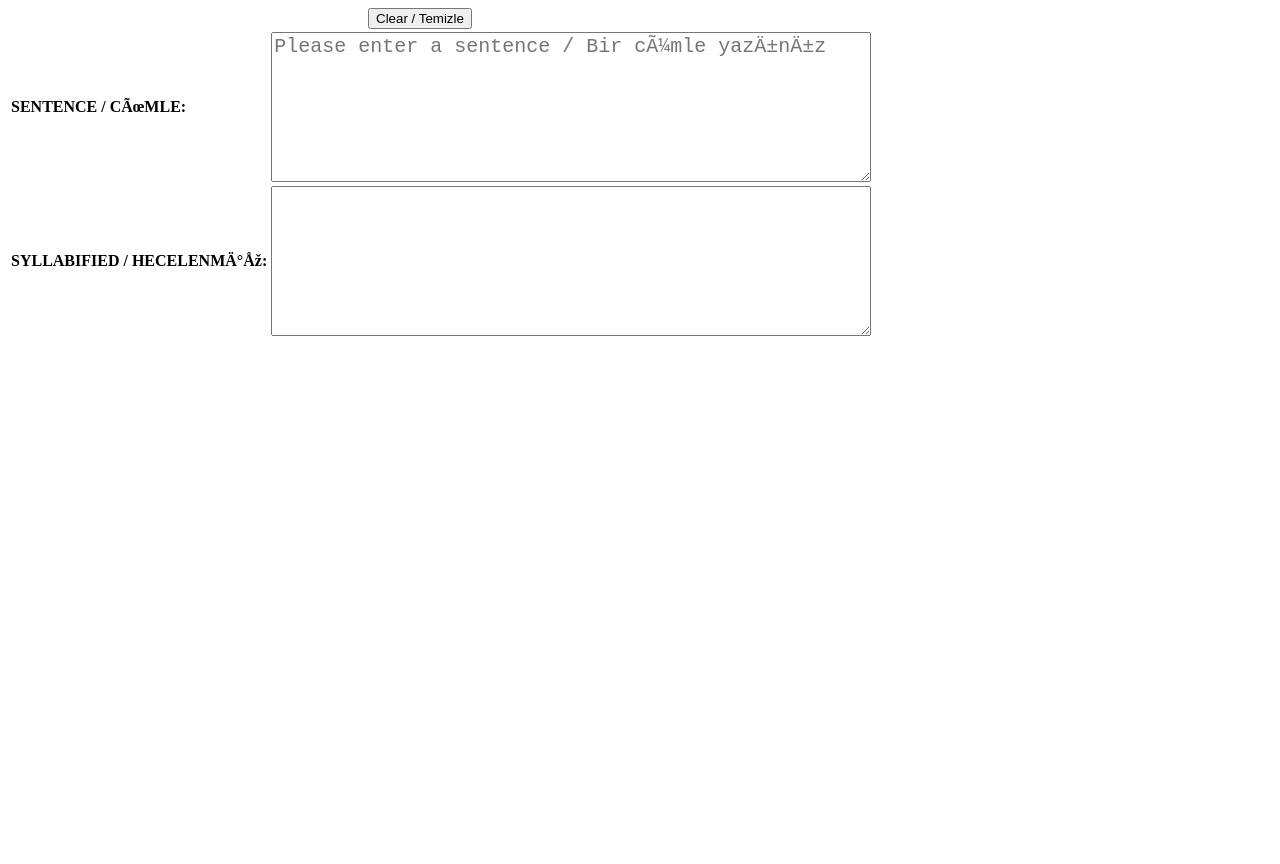
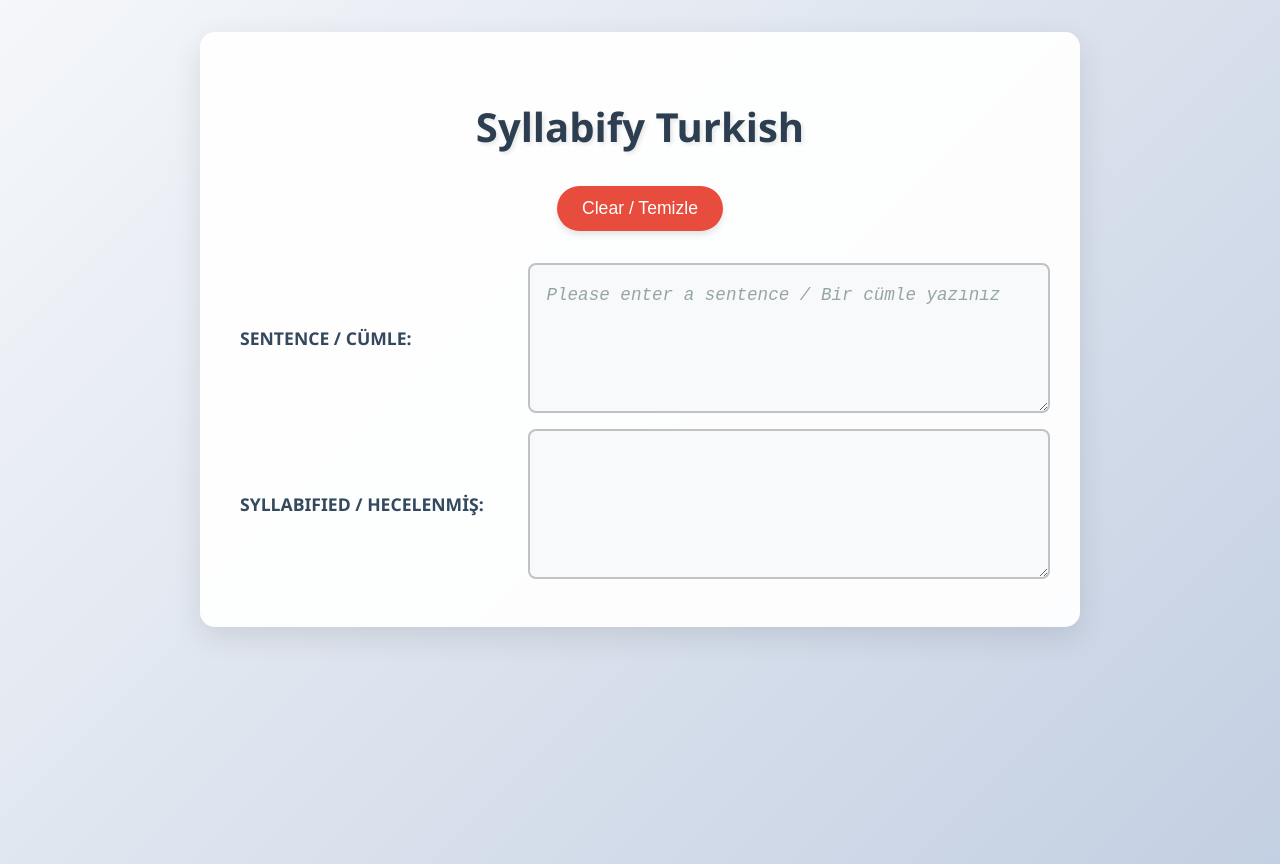
Before and after one commit to opethef10/Syllabify-Turkish, a plain HTML site: page index.html in a window 1280 px wide. Before the commit the page ends 800 px from the top, so only its background shows below. Drawn offline with Linux system fonts and the light colour scheme.

Commit message:
Add modern UI

```diff
--- a/index.html
+++ b/index.html
@@ -1,26 +1,32 @@
 <html>
   <head>
-    <style>
-      div {text-indent:360px;}
-      table   {border:0px;}
-      td    {border:0px;}
-      textarea {font-size:20px; width:600px; height:150px;}
-    </style>
+    <meta charset="UTF-8">
+    <meta name="viewport" content="width=device-width, initial-scale=1.0">
+    <title>Syllabify Turkish</title>
+    <link rel="stylesheet" href="styles.css">
   </head>
   <body>
-    <div>
-      <input type="button" value='Clear / Temizle' onclick="t1.value = ''; t2.value = '';"/>
+  <div class="container">
+    <h1>Syllabify Turkish</h1>
+    <div class="button-container">
+      <input type="button" value='Clear / Temizle' class="clear-btn" onclick="t1.value = ''; t2.value = '';"/>
     </div>
     <table>
       <tr>
         <td><b>SENTENCE / CÜMLE: </b></td>
-        <td><textarea id="t1" name="t1" onkeyup="t2.value = syllabifySentence(t1.value);" placeholder = "Please enter a sentence / Bir cümle yazınız"></textarea></td>
+        <td>
+          <textarea id="t1" name="t1" onkeyup="t2.value = syllabifySentence(t1.value);"
+                    placeholder="Please enter a sentence / Bir cümle yazınız"></textarea>
+        </td>
       </tr>
       <tr>
         <td><b>SYLLABIFIED / HECELENMİŞ: </b></td>
-        <td><textarea id="t2" name="t2" onkeyup=""></textarea></td>
+        <td>
+          <textarea id="t2" name="t2" onkeyup="" disabled></textarea>
+        </td>
       </tr>
     </table>
-    <script src="syllabifyTurkish.js" charset="utf-8"></script>
+  </div>
+  <script src="syllabifyTurkish.js" charset="utf-8"></script>
   </body>
 </html>
--- /dev/null
+++ b/styles.css
@@ -0,0 +1,114 @@
+body {
+    font-family: 'Segoe UI', Tahoma, Geneva, Verdana, sans-serif;
+    background: linear-gradient(135deg, #f5f7fa 0%, #c3cfe2 100%);
+    margin: 0;
+    padding: 2rem;
+    min-height: 100vh;
+}
+
+.container {
+    max-width: 800px;
+    margin: 0 auto;
+    background: rgba(255, 255, 255, 0.95);
+    padding: 2.5rem;
+    border-radius: 15px;
+    box-shadow: 0 10px 30px rgba(0, 0, 0, 0.1);
+}
+
+h1 {
+    color: #2c3e50;
+    text-align: center;
+    margin-bottom: 2rem;
+    font-size: 2.5rem;
+    text-shadow: 2px 2px 4px rgba(0, 0, 0, 0.1);
+}
+
+.button-container {
+    text-align: center;
+    margin-bottom: 1.5rem;
+}
+
+.clear-btn {
+    background: #e74c3c;
+    color: white;
+    border: none;
+    padding: 12px 25px;
+    border-radius: 25px;
+    cursor: pointer;
+    font-size: 1.1rem;
+    transition: all 0.3s ease;
+    box-shadow: 0 4px 6px rgba(0, 0, 0, 0.1);
+}
+
+.clear-btn:hover {
+    background: #c0392b;
+    transform: translateY(-2px);
+    box-shadow: 0 6px 8px rgba(0, 0, 0, 0.2);
+}
+
+table {
+    width: 100%;
+    border-collapse: collapse;
+}
+
+td {
+    padding: 0.5rem 0;
+}
+
+td b {
+    color: #34495e;
+    font-size: 1.1rem;
+    white-space: nowrap;
+    width: 150px; /* Fixed width for labels */
+    display: inline-block;
+}
+
+textarea {
+    width: 100%;
+    height: 150px;
+    padding: 1rem;
+    font-size: 1.1rem;
+    border: 2px solid #bdc3c7;
+    border-radius: 8px;
+    resize: vertical;
+    transition: all 0.3s ease;
+    background: #f8f9fa;
+    line-height: 1.6;
+    margin-left: 10px; /* Add some spacing between label and textarea */
+}
+
+textarea:focus {
+    border-color: #3498db;
+    background: white;
+    outline: none;
+    box-shadow: 0 0 8px rgba(52, 152, 219, 0.3);
+}
+
+textarea::placeholder {
+    color: #95a5a6;
+    font-style: italic;
+}
+
+@media (max-width: 768px) {
+    body {
+        padding: 1rem;
+    }
+
+    .container {
+        padding: 1.5rem;
+    }
+
+    h1 {
+        font-size: 2rem;
+    }
+
+    td b {
+        width: 100%; /* Full width for labels on mobile */
+        margin-bottom: 0.5rem;
+    }
+
+    textarea {
+        width: 100%; /* Full width for textareas on mobile */
+        margin-left: 0;
+    }
+}
```
